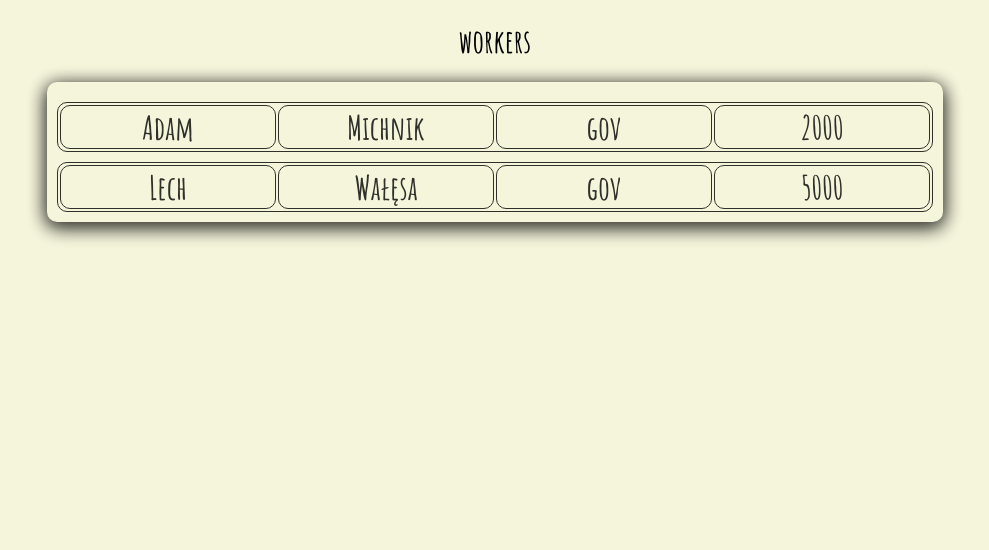
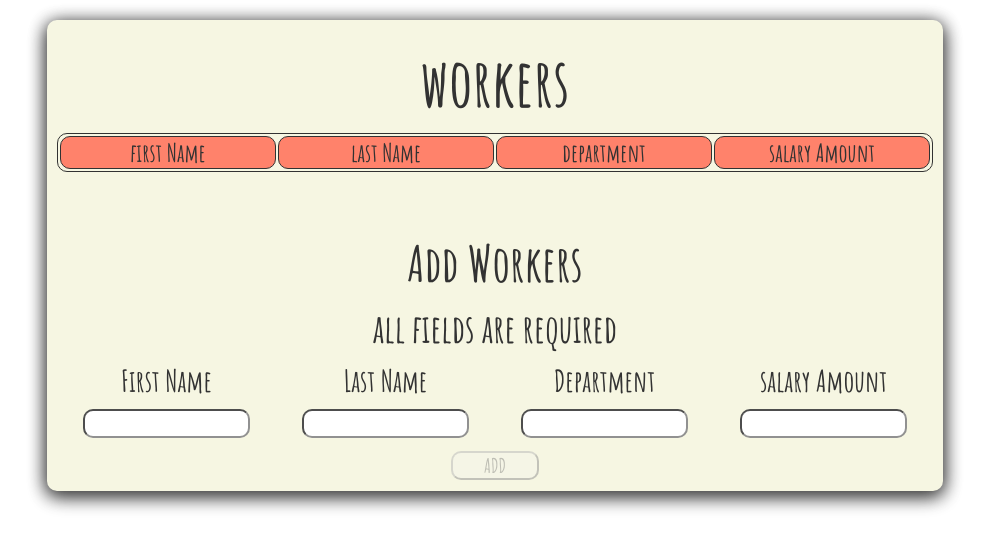
Before and after one commit to anyd007/recruitment-task-1, a React (Create React App) app: page / in a window 1280 px wide. Shown: the top 550 px of the page, without its empty margins (145-1134 px from the left). Built offline with nearby package versions, Linux system fonts and the light colour scheme.

Commit message:
dodawanie komponentów react

```diff
--- a/package.json
+++ b/package.json
@@ -9,6 +9,7 @@
     "react": "^17.0.2",
     "react-dom": "^17.0.2",
     "react-scripts": "5.0.0",
+    "uniqid": "^5.4.0",
     "web-vitals": "^2.1.3"
   },
   "scripts": {
--- a/public/index.html
+++ b/public/index.html
@@ -31,7 +31,6 @@
   </head>
   <body>
     <noscript>You need to enable JavaScript to run this app.</noscript>
-    <h1>workers</h1>
     <div id="root"></div>
     <!--
       This HTML file is a template.
--- /dev/null
+++ b/src/AddForm.css
@@ -0,0 +1,32 @@
+h2{
+    margin-top: 60px;
+    margin-bottom: 0%;
+}
+
+.add-form_inputs{
+    font-size: 30px;
+    width: 25%;
+    display: inline-block;
+}
+.add-form{
+
+    margin: 0%;
+    width: 100%;
+    align-items: center;
+  justify-content: center;
+}
+input{
+    font-size: 20px;
+    border-radius: 10px;
+
+}
+button{
+    width: 10%;
+    text-align: center;
+    border-radius: 10px;
+    cursor: pointer;
+    font-size: 20px;
+}
+h3{
+    margin-bottom: 0%;
+}
--- /dev/null
+++ b/src/AddFrom.jsx
@@ -0,0 +1,59 @@
+import React from "react";
+import './AddForm.css'
+import { validInputs } from './extras'
+import PropTypes from "prop-types"
+
+const AddForm = props => {
+    const validInputsCheck =
+        validInputs(props.firstName && props.lastName && props.department && props.salaryAmount)
+    return(
+        <div className="add-from">
+            <h2>Add Workers</h2>
+            <h3>all fields are required</h3>
+                <div className="add-form_inputs">
+                <label htmlFor='first-name'>First Name</label><br/>
+                <input type="text"
+                id='first-name'
+                name='firstName'
+                value={props.firstName}
+                onKeyPress={e=>validInputs(e)}
+                onChange={(e) => props.onInputChange({[e.target.name]: e.target.value})}>
+                </input>
+                </div>
+                <div className="add-form_inputs">
+                <label htmlFor='lastName'>Last Name</label><br/>
+                <input type='text'
+                id="last-name"
+                name='lastName'
+                value={props.lastName}
+                onChange={e => props.onInputChange({[e.target.name]: e.target.value})}/>
+                </div>
+                <div className="add-form_inputs">
+                <label htmlFor='department'>Department</label><br/>
+                <input type='text'
+                id="department"
+                name='department'
+                value={props.department}
+                onChange={e => props.onInputChange({[e.target.name]: e.target.value})}/>
+                </div>
+                <div className="add-form_inputs">
+                <label htmlFor='salaryAmount'>salary Amount</label><br/>
+                <input type='number'
+                id="salary-amount"
+                name='salaryAmount'
+                value={props.salaryAmount}
+                onChange={e => props.onInputChange({[e.target.name]: e.target.value})}/>
+                </div>
+                <button disabled={!validInputsCheck}
+                onClick={() => props.onSave()}>ADD</button>
+        </div>
+    )
+}
+AddForm.propTypes = {
+    firstName: PropTypes.string,
+    lastName: PropTypes.string,
+    department: PropTypes.string,
+    salaryAmount: PropTypes.string
+}
+
+export default AddForm;
--- a/src/App.css
+++ b/src/App.css
@@ -8,35 +8,26 @@
 
 body
 {
-    background-color: beige;
+    background-color: white
 }
 .app{
+    background-color: beige;
     width: 70%;
-    /* display: inline-block; */
     margin: auto;
     padding: 10px;
-    /* align-items: center; */
     font-size: 33px;
     border-radius: 10px;
-    /* z-index: 2;
-    text-align: center;
-    justify-content: center;
-    align-items: center;
-    flex-direction: column; */
-    /* position: absolute;
-    left: 50%;
-    transform: translateX(-50%); */
     transition: box-shadow 1s;
     box-shadow: 0 3px 18px 0 rgba(0, 0, 0, 1.5), 0 6px 20px 0 rgba(0, 0, 0, 0.6);
     opacity: 0.8;
 }
-table{
+/* table{
     width: 100%;
 }
-td {
+td, th{
     width: 25%;
 }
 table, th, td {
     border: 1px solid black;
     border-radius: 10px;
-  }
+  } */
--- a/src/App.jsx
+++ b/src/App.jsx
@@ -1,24 +1,62 @@
 import React, {Component} from "react";
 import Datalist from "./Datalist";
 import './App.css'
+import Title from "./Title";
+import AddForm from "./AddFrom";
+import uniqid from 'uniqid';
 
 class App extends Component {
     constructor(){
         super();
         this.state = {
-            workers: [
-                {id : 0, firstName : "Adam", lastName : "Michnik", department : "gov", salaryAmount : 2000},
-                {id : 1, firstName : "Lech", lastName : "Wałęsa", department : "gov", salaryAmount : 5000}
-            ]
+            workers: [],
+            newWorkers:{
+                id: uniqid(),
+                firstName:'',
+                lastName:'',
+                department:'',
+                salaryAmount: ''
+            }
         }
+    }
+    handleAddForm = (val) =>{
+        this.setState(prevValue=>{
+            return{
+                newWorkers: Object.assign(prevValue.newWorkers, val)
+            }
+        })
+    }
+    handleSaveForm = ()=>{
+        this.setState(prevValue =>({
+            workers: [...prevValue.workers, prevValue.newWorkers],
+            newWorkers:{
+                id: uniqid(),
+                firstName:'',
+                lastName:'',
+                department:'',
+                salaryAmount:''
+            }
+        }))
     }
     render() {
         const workers = this.state.workers.map(el =>{
-            return <Datalist firstName = {el.firstName} lastName = {el.lastName} department = {el.department} salaryAmount = {el.salaryAmount}/>
+            return <Datalist
+            firstName = {el.firstName}
+            lastName = {el.lastName}
+            department = {el.department}
+            salaryAmount = {el.salaryAmount}/>
         })
         return(
         <div className="app">
+            <Title/>
          {workers}
+         <AddForm
+         firstName={this.state.newWorkers.firstName}
+         lastName={this.state.newWorkers.lastName}
+         department={this.state.newWorkers.department}
+         salaryAmount={this.state.newWorkers.salaryAmount}
+         onSave={()=>this.handleSaveForm()}
+         onInputChange={(val) => this.handleAddForm(val)}/>
      </div>
         )}
 }
--- a/src/Datalist.jsx
+++ b/src/Datalist.jsx
@@ -1,25 +1,30 @@
 import React from "react";
 import PropTypes from "prop-types"
+import './datalist.css'
 
 
 const Datalist = props => (
-
 <div>
     <table>
-        {/* <tr>
+        {/* <thead>
+        <tr>
             <th>first Name</th> <th>last Name</th> <th>department</th> <th>salary Amount</th>
-        </tr> */}
+        </tr>
+        </thead> */}
+        <tbody>
         <tr>
-            <td>{props.firstName}</td> <td> {props.lastName} </td> <td> {props.department} </td> <td> {props.salaryAmount}</td>
+            <td>{props.firstName}</td><td>{props.lastName}</td><td>{props.department}</td><td>{props.salaryAmount}</td>
         </tr>
+        </tbody>
     </table>
 </div>
+
 );
-// Datalist.propTypes = {
-//     firstName: PropTypes.string,
-//     lastName: PropTypes.string,
-//     department: PropTypes.string,
-//     salaryAmount: PropTypes.number
-// }
+Datalist.propTypes = {
+    firstName: PropTypes.string,
+    lastName: PropTypes.string,
+    department: PropTypes.string,
+    salaryAmount: PropTypes.number
+}
 
 export default Datalist;
--- /dev/null
+++ b/src/Title.jsx
@@ -0,0 +1,17 @@
+import React from 'react';
+import './title.css'
+
+
+const Title = () =>(
+    <div><h1>workers</h1>
+    <table>
+        <thead>
+        <tr>
+            <th>first Name</th> <th>last Name</th> <th>department</th> <th>salary Amount</th>
+        </tr>
+        </thead>
+    </table>
+</div>
+               )
+
+export default Title;
--- /dev/null
+++ b/src/datalist.css
@@ -0,0 +1,10 @@
+table{
+    width: 100%;
+}
+td{
+    width: 25%;
+}
+table, td {
+    border: 1px solid black;
+    border-radius: 10px;
+  }
--- /dev/null
+++ b/src/extras.js
@@ -0,0 +1,7 @@
+export function validInputs(val){
+    if(val.length > 0){
+        return true;
+    }else{
+        return false;
+    }
+}
--- /dev/null
+++ b/src/title.css
@@ -0,0 +1,16 @@
+table{
+    width: 100%;
+}
+th{
+    width: 25%;
+    font-size: 25px;
+    font-weight: bold;
+    background-color: tomato;
+}
+table, th {
+    border: 1px solid black;
+    border-radius: 10px;
+  }
+  h1{
+      margin-bottom: 0%;
+  }
```
Also changed, not shown: src/Form.jsx (deleted, +0 -16 lines), 2 other files (tests, documents, lock files or other folders).
